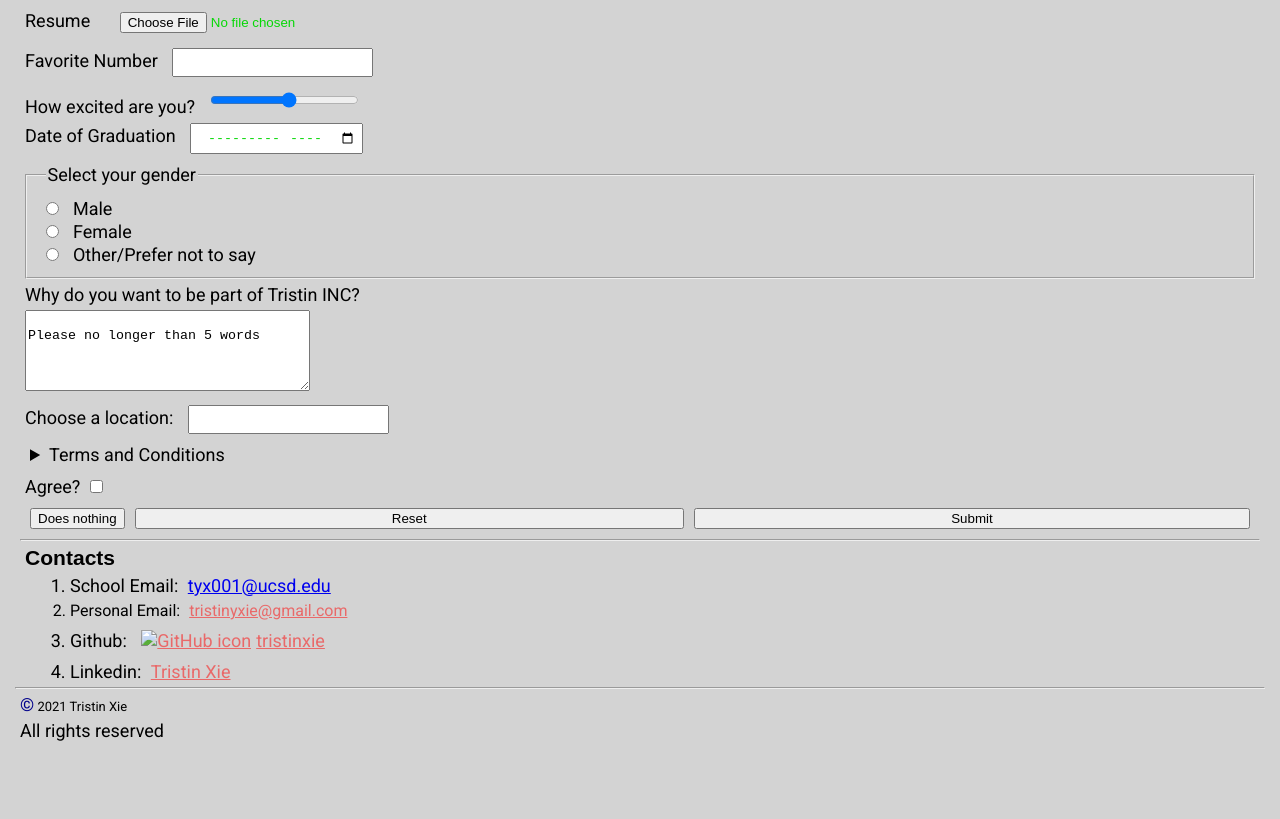
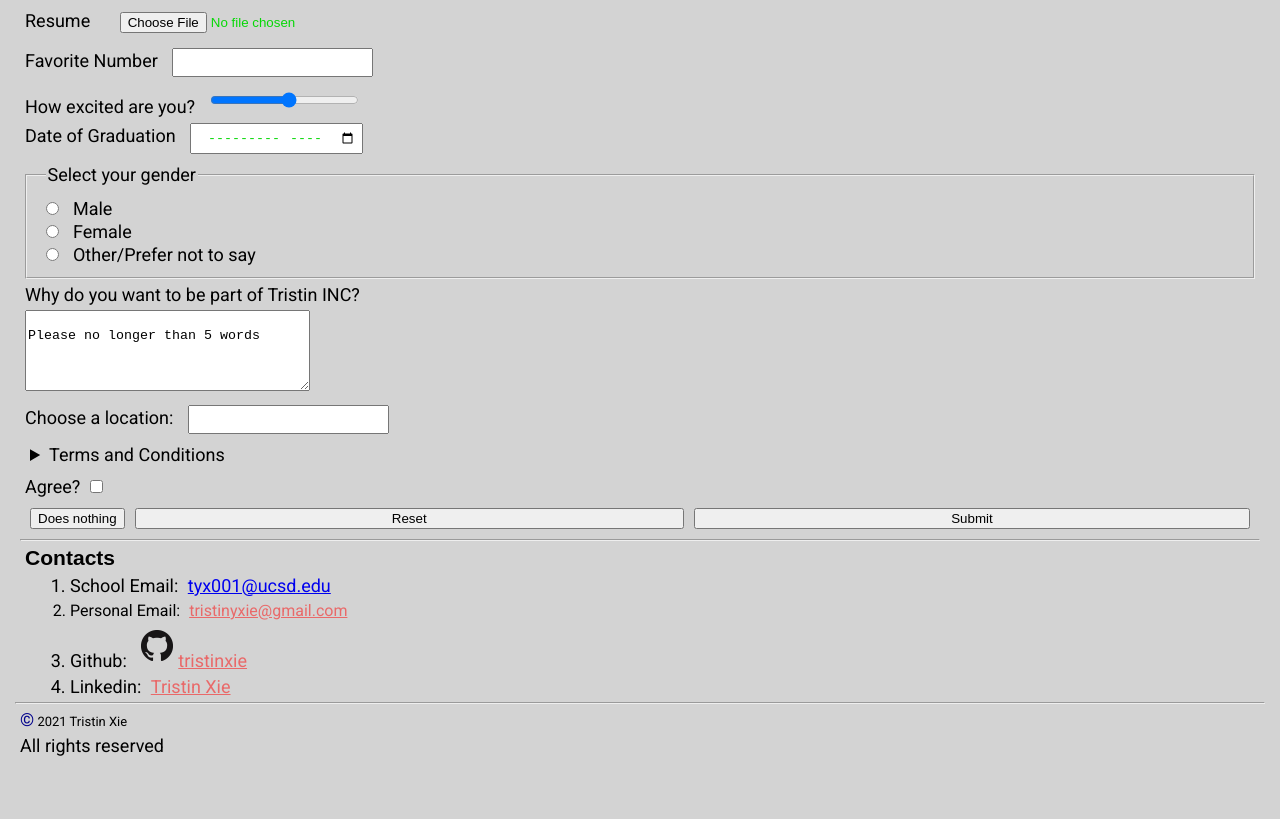
Before and after one commit to tristinxie/wi21-cse110-lab3, a plain HTML site: page index.html in a window 1280 px wide. Shown: the part 3527-4346 px from the top of the page. Drawn offline with Linux system fonts and the light colour scheme; the site is published under a folder, as on GitHub Pages, so addresses that start at the root find nothing.

Commit message:
fixed github logo

```diff
--- a/index.html
+++ b/index.html
@@ -299,7 +299,7 @@ const createOwnerEvent = (event) => {
                     <li>School Email: <a href="mailto:tyx001@ucsd.edu">tyx001@ucsd.edu</a></li>
                     <li> Personal Email: <a href="mailto:tristinyxie@gmail.com">tristinyxie@gmail.com</a></li>
                     <li>Github: <a href="https://www.github.com/tristinxie"><img
-                        src="/resources/GitHub-Mark-32px.png"
+                        src="resources/GitHub-Mark-32px.png"
                         alt="GitHub icon">tristinxie</a></li>
                     <li>Linkedin: <a href="https://www.linkedin.com/in/tristin-xie-245918167/">Tristin Xie</a></li>
                 </ol>
```
